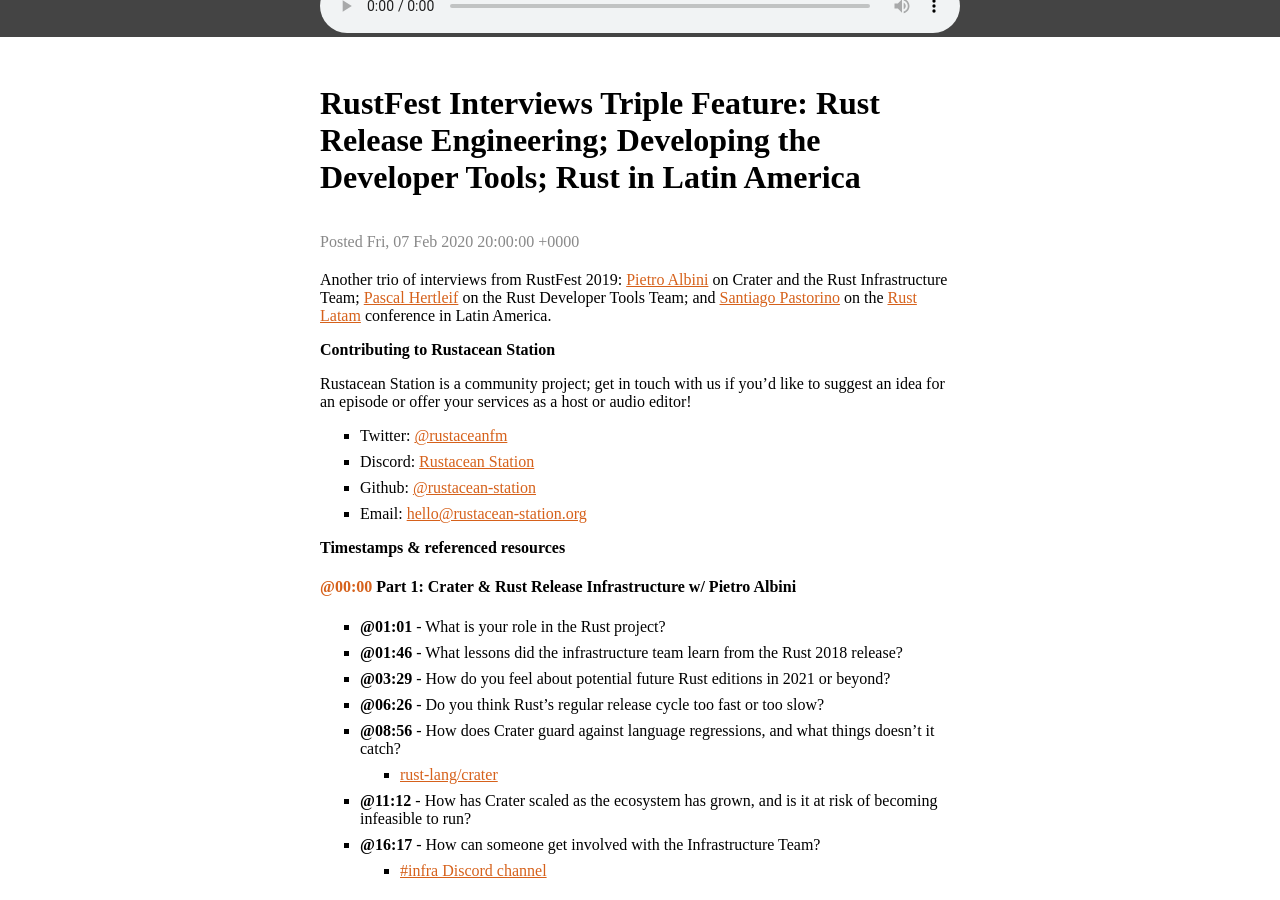
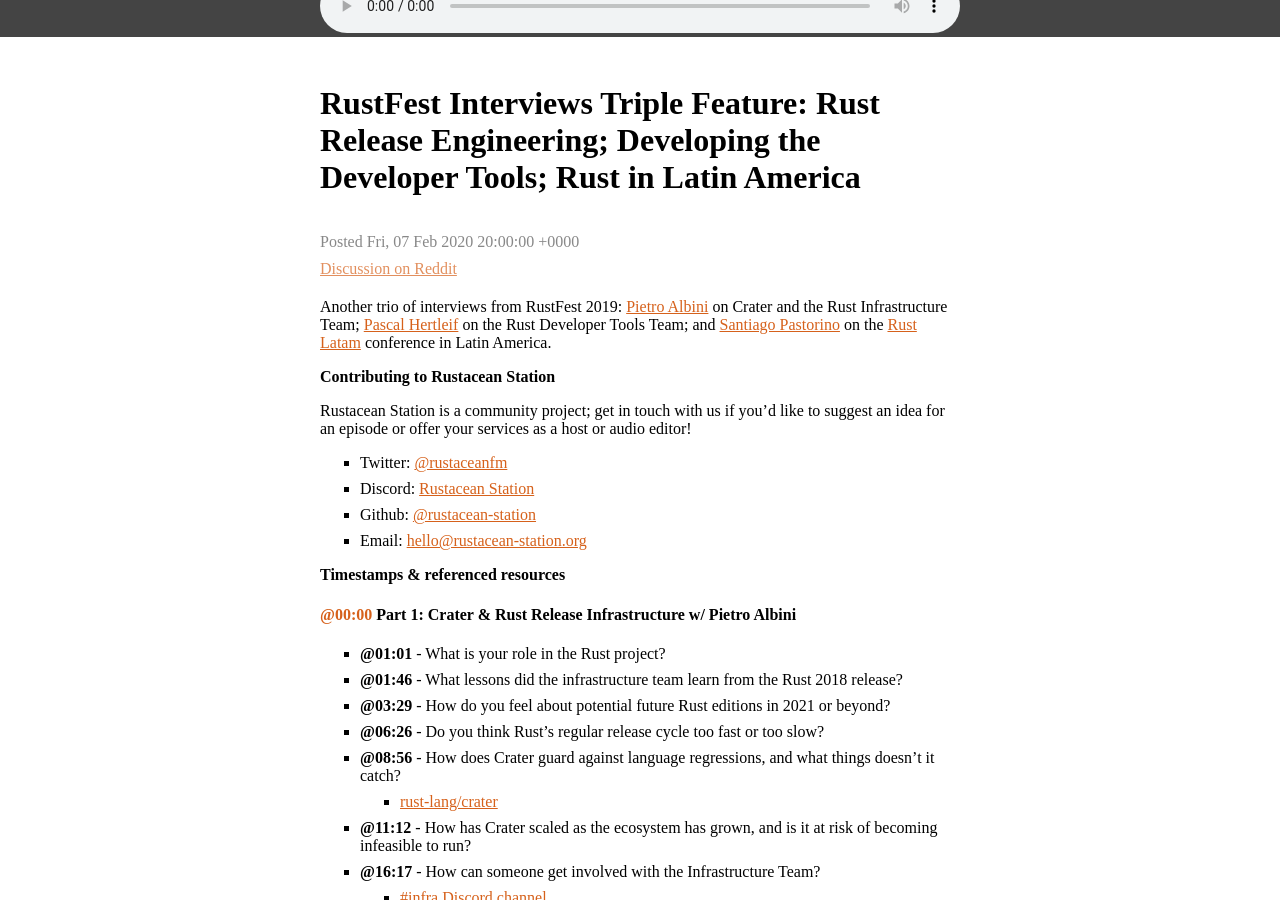
Before and after one commit to rustacean-station/rustacean-station.org, a Jekyll site: the page built from _episodes/012-pietro-pascal-santiago.md, in a window 1280 px wide and 900 px high, scrolled down 455 px. Built offline with Jekyll 4.4.1, drawn with Linux system fonts in a browser that asks for light colours; some of the changed lines change nothing that is shown.

Commit message:
012 reddit link

```diff
--- a/_episodes/012-pietro-pascal-santiago.md
+++ b/_episodes/012-pietro-pascal-santiago.md
@@ -5,7 +5,7 @@
 file: https://audio.rustacean-station.org/file/rustacean-station/rustacean-station-e012-rustfest-pietro-pascal-santiago.mp3
 duration: "53:32"
 length: "38542001"
-#reddit: (leave blank on initial publish, amend with link and uncomment this line after Reddit thread has been posted)
+reddit: https://www.reddit.com/r/rust/comments/f0kpsx/rustacean_station_triple_feature_rust_release/
 
 # https://github.com/jekyll/jekyll/issues/7744
 layout: episode
```
